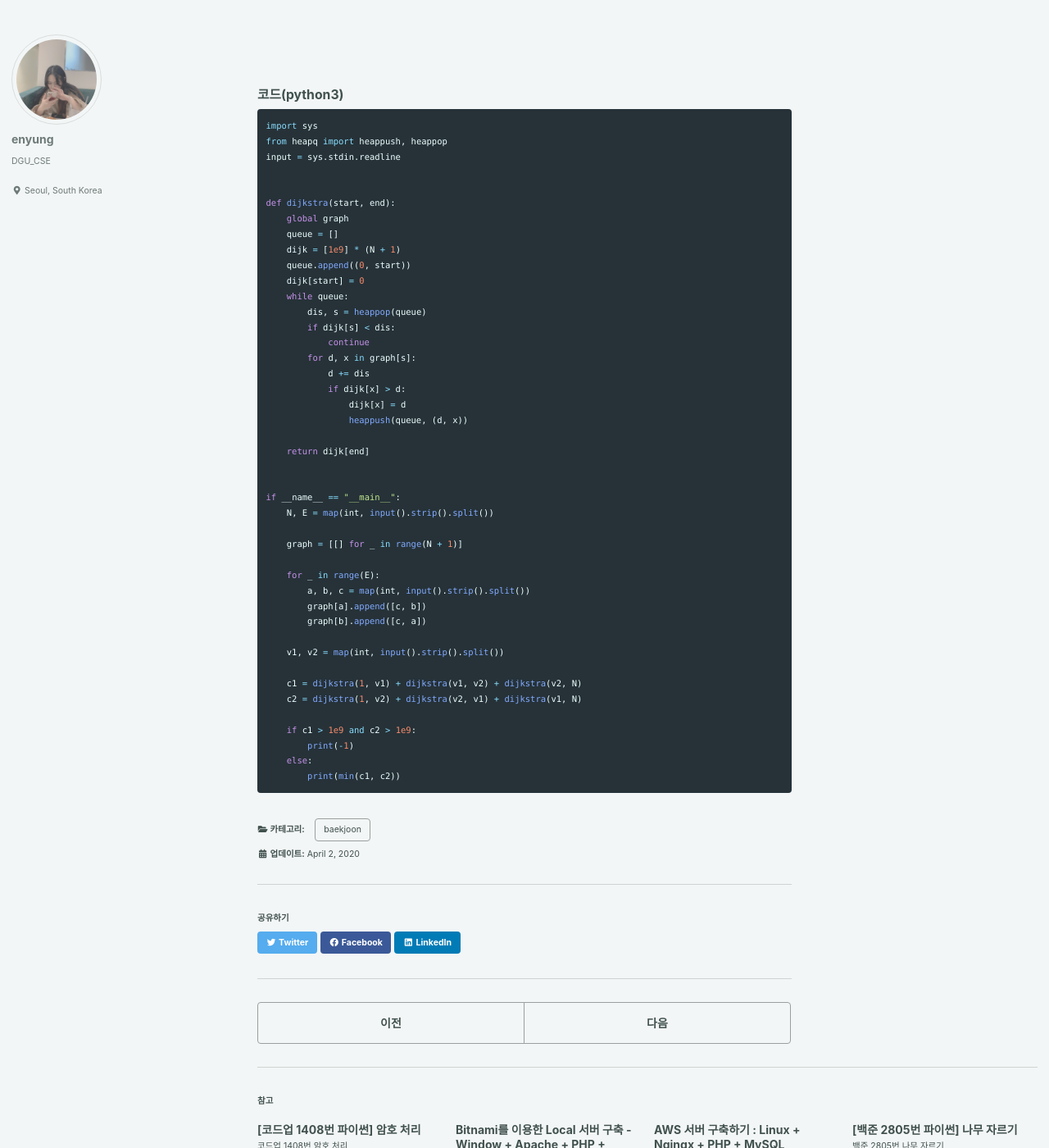
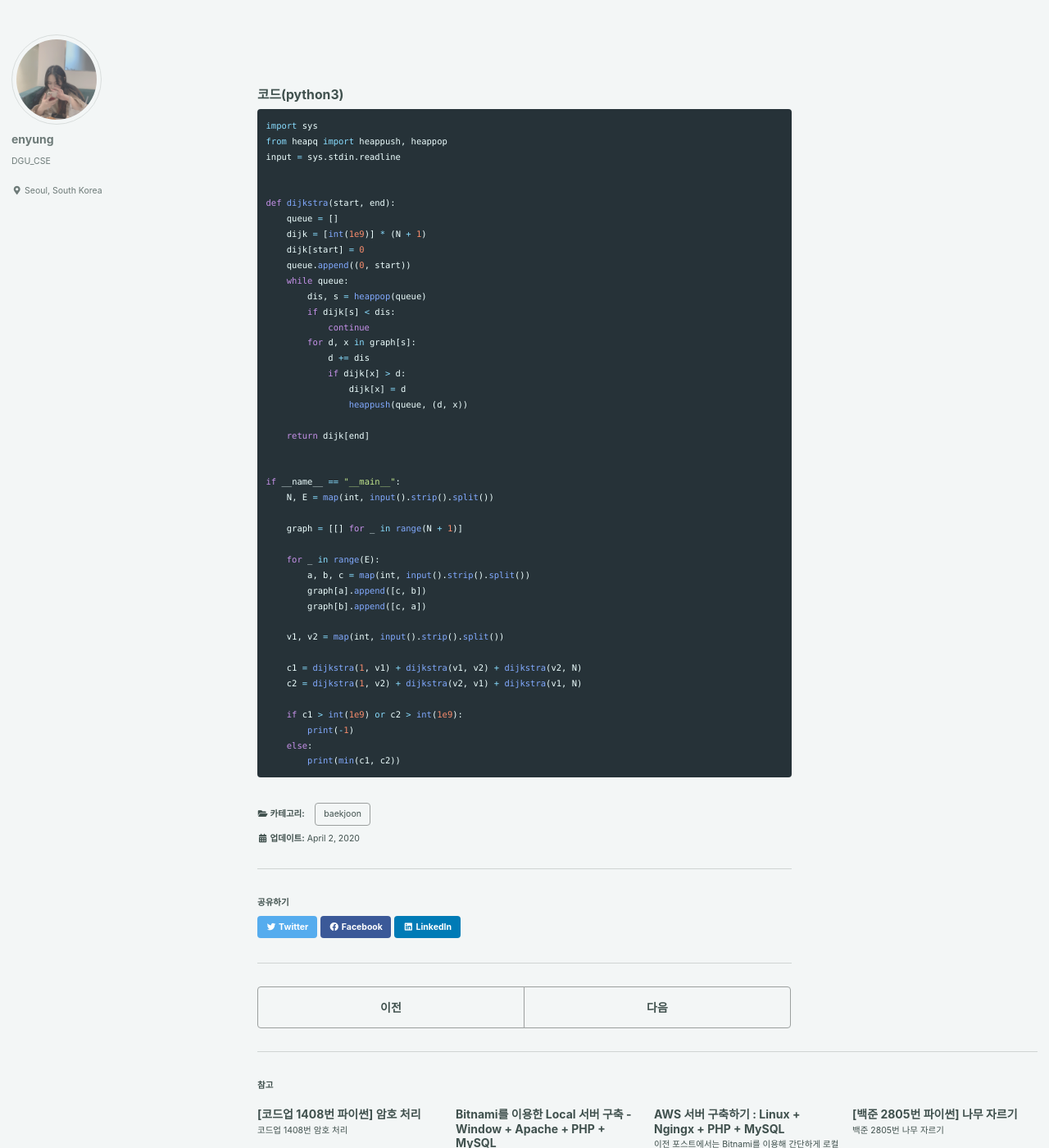
Before and after one commit to eyl056/enyungBlog, a Jekyll site: the page built from _posts/2021-04-02-백준1504.md, in a window 1280 px wide and 1400 px high, scrolled down 998 px. Shown: the whole window at 82% size. Built offline with Jekyll 4.4.1, drawn with Linux system fonts in a browser that asks for light colours; cached includes are drawn as plain includes.

Commit message:
Update 2021-04-02-백준1504.md

```diff
--- a/_posts/2021-04-02-백준1504.md
+++ b/_posts/2021-04-02-백준1504.md
@@ -43,11 +43,10 @@ input = sys.stdin.readline
 
 
 def dijkstra(start, end):
-    global graph
     queue = []
-    dijk = [1e9] * (N + 1)
+    dijk = [int(1e9)] * (N + 1)
+    dijk[start] = 0
     queue.append((0, start))
-    dijk[start] = 0
     while queue:
         dis, s = heappop(queue)
         if dijk[s] < dis:
@@ -76,7 +75,7 @@ if __name__ == "__main__":
     c1 = dijkstra(1, v1) + dijkstra(v1, v2) + dijkstra(v2, N)
     c2 = dijkstra(1, v2) + dijkstra(v2, v1) + dijkstra(v1, N)
 
-    if c1 > 1e9 and c2 > 1e9:
+    if c1 > int(1e9) or c2 > int(1e9):
         print(-1)
     else:
         print(min(c1, c2))
```
